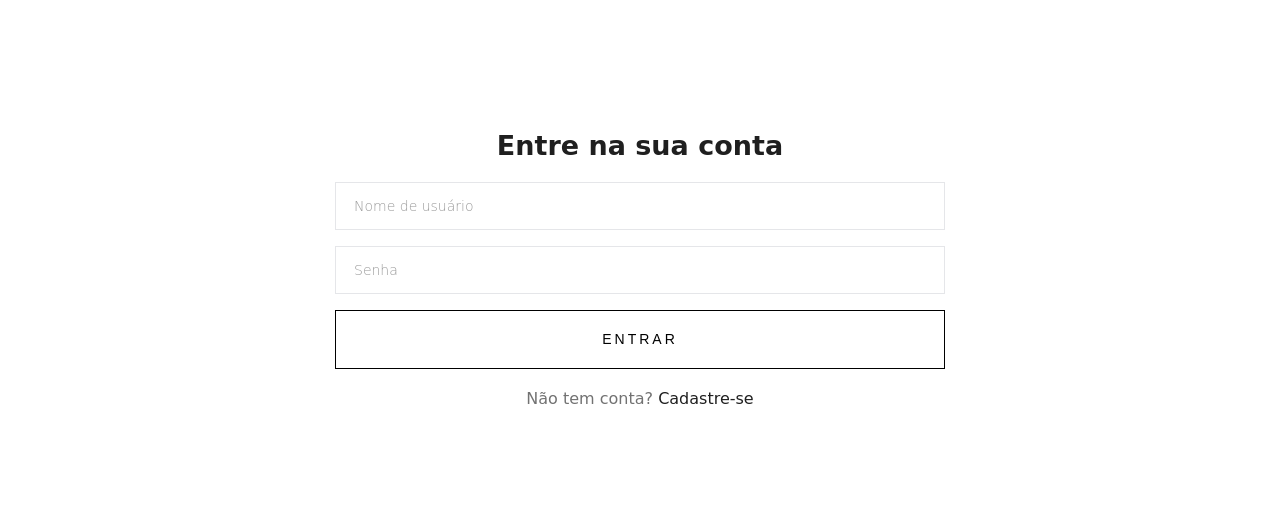
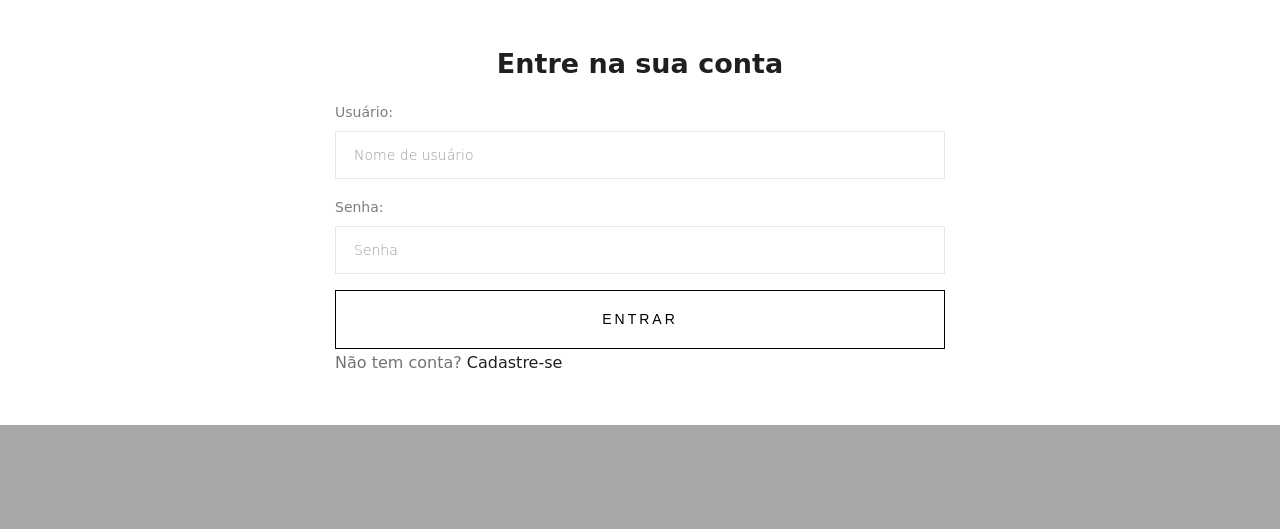
Before and after one commit to kelver-web/married_list, a Django app: page /login/ in a window 1280 px wide. Shown: the part 500-1029 px from the top of the page. After the commit the page ends 925 px from the top, so only its background shows below. Run offline with Django 5.2, Linux system fonts and the light colour scheme; some libraries are stand-ins or nearby versions; some web fonts are replaced.

Commit message:
modified contact, login, register

```diff
--- a/core/templates/core/login.html
+++ b/core/templates/core/login.html
@@ -6,27 +6,52 @@
         <h3>Login</h3>
     </div>
 </div>
+<div class="slider_area mt-4">
+    <div>
+        <div class="slider_text text-center">
+            <div class="text_inner">
+                {% if messages %}
+                {% for message in messages %}
+                <div class="alert {% if message.tags %}alert-{{ message.tags }}{% else %}alert-info{% endif %}"
+                    role="alert">
+                    {{ message }}
+                </div>
+                {% endfor %}
+                {% endif %}
+            </div>
+        </div>
+    </div>
+</div>
 
-<section class="contact-section">
+<section class="mt-5 mb-5">
     <div class="container col-lg-6 offset-lg-3">
         <h2 class="contact-title text-center">Entre na sua conta</h2>
         <form method="post" class="form-contact contact_form">
             {% csrf_token %}
-            {{ form.non_field_errors }}
-            <div class="form-group mb-3">
-                {{ form.username }}
-                {% for error in form.username.errors %}
-                <small class="text-danger">{{ error }}</small>
+            {% if form.non_field_errors %}
+            <div class="alert alert-danger">
+                {% for error in form.non_field_errors %}
+                {{ error }}
                 {% endfor %}
             </div>
-            <div class="form-group mb-3">
-                {{ form.password }}
-                {% for error in form.password.errors %}
-                <small class="text-danger">{{ error }}</small>
-                {% endfor %}
-            <button type="submit" class="button boxed-btn w-100 mt-3">Entrar</button>
-        </form>
-        <p class="mt-3 text-center">Não tem conta? <a href="{% url 'guest_register' %}">Cadastre-se</a></p>
+            {% endif %}
+
+            <form method="post" action="{% url 'guest_login' %}">
+                {% csrf_token %}
+                <div class="mb-3">
+                    <label for="id_username">Usuário:</label>
+                    {{ form.username }}
+                </div>
+                <div class="mb-3">
+                    <label for="id_password">Senha:</label>
+                    {{ form.password }}
+                </div>
+                <button type="submit" class="button boxed-btn w-100">Entrar</button>
+            </form>
+
+            <p>Não tem conta? <a href="{% url 'guest_register' %}">Cadastre-se</a></p>
+
+
     </div>
 </section>
 {% endblock %}
```
Also changed, not shown: core/templates/core/register.html (+59 -6 lines), core/templates/core/contact_area.html (indentation only).
